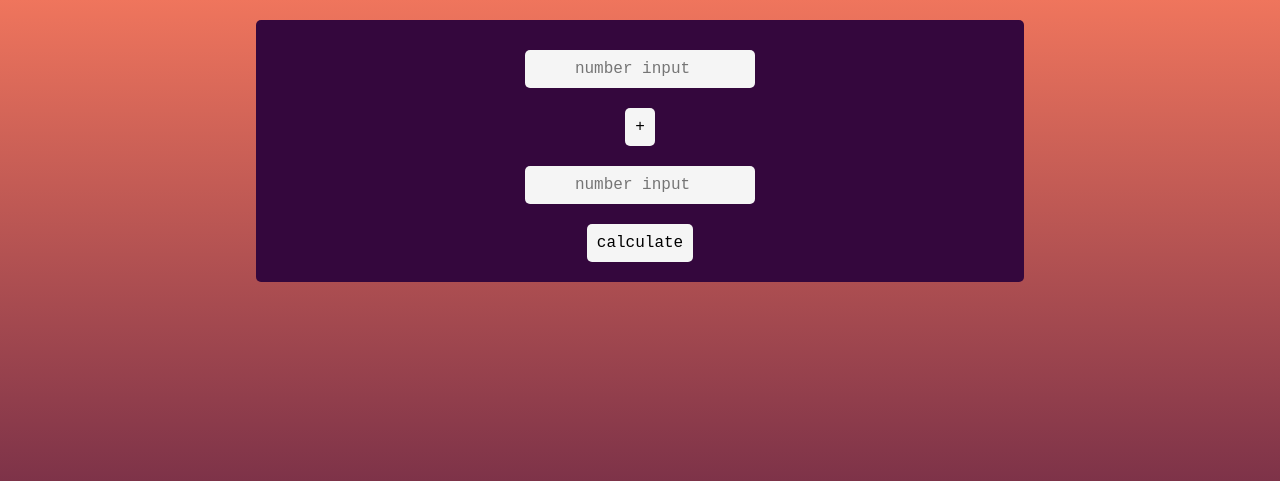
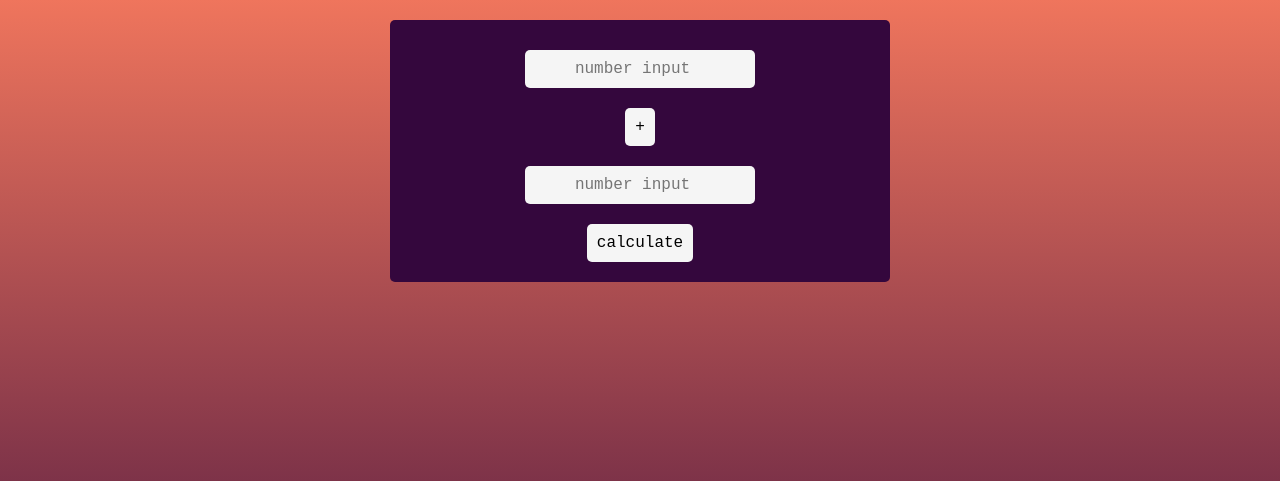
Before and after one commit to kayleighmonaghan/calculator, a PHP site: page / in a window 1280 px wide. Shown: the top 481 px of the page. Run offline with PHP 8.4, Linux system fonts and the light colour scheme.

Commit message:
Update styles.css

```diff
--- a/css/styles.css
+++ b/css/styles.css
@@ -52,7 +52,7 @@ a:hover {
 }
 
 .container {
-    width: 60%;
+    width: 500px;
     display: inline block;
     padding: 10px 0;
     margin: 0 auto;
```
